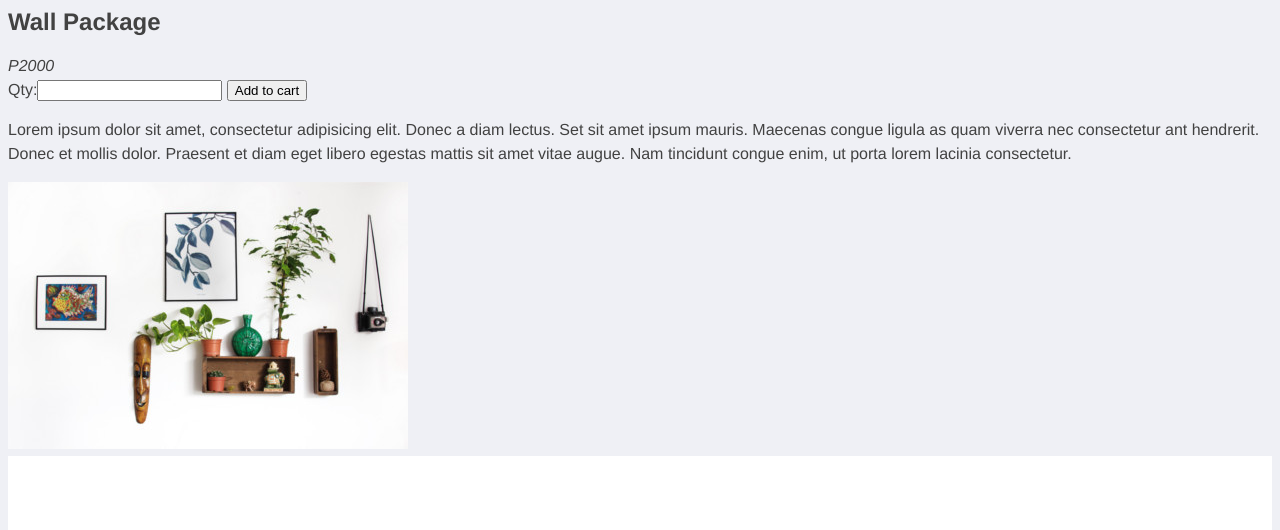
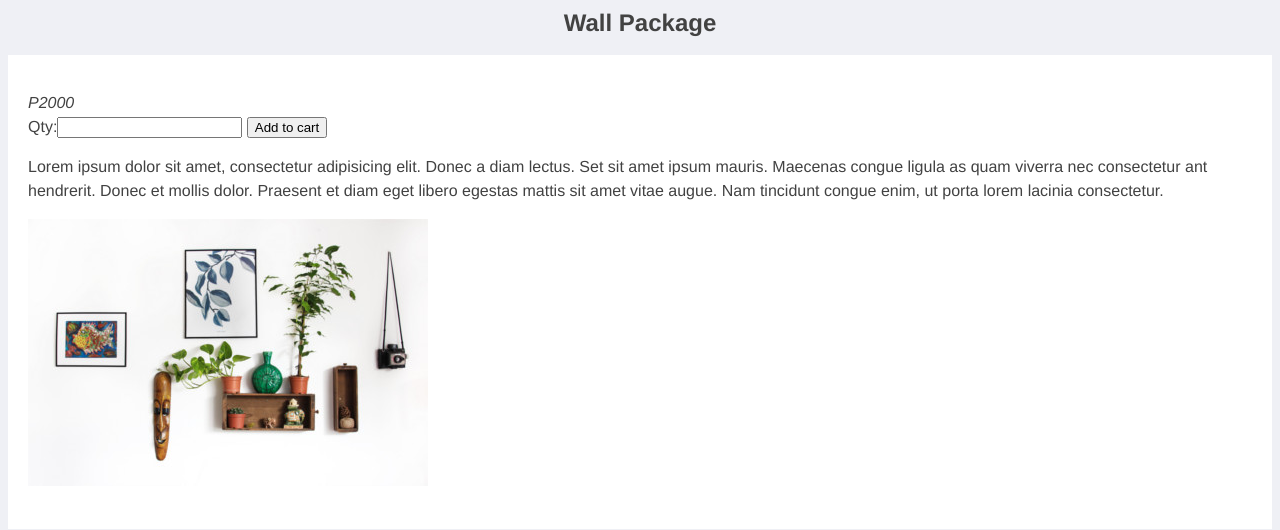
Before and after one commit to jerwena/lazapee-tapia, a plain HTML site: page wall-package.html in a window 1280 px wide. Shown: the part 114-644 px from the top of the page. Drawn offline with Linux system fonts and the light colour scheme.

Commit message:
Update wall-package.html

```diff
--- a/wall-package.html
+++ b/wall-package.html
@@ -28,7 +28,13 @@
                 </div>
               </ul>
       </div>
-        <h2>Wall Package</h2>
+
+  <!---Main Content-->
+  <h1 class="initial"></h1>
+  <h2 style="text-align:center">Wall Package</h2>
+
+    <div class="row">
+      <div class = "column"><p>
         <form>
             <p><em>P2000</em><br>
                 Qty:<input type="search" name="q">
@@ -44,7 +50,10 @@
                     <a href="home-living.html">
                 <img src="wall-package.jpg"></a>
             </div>
-
+      </p> </div>
+    </div>
+    <br>
+<br>
   <!---Footer-->
 
   <div class="nav-footer">
```
